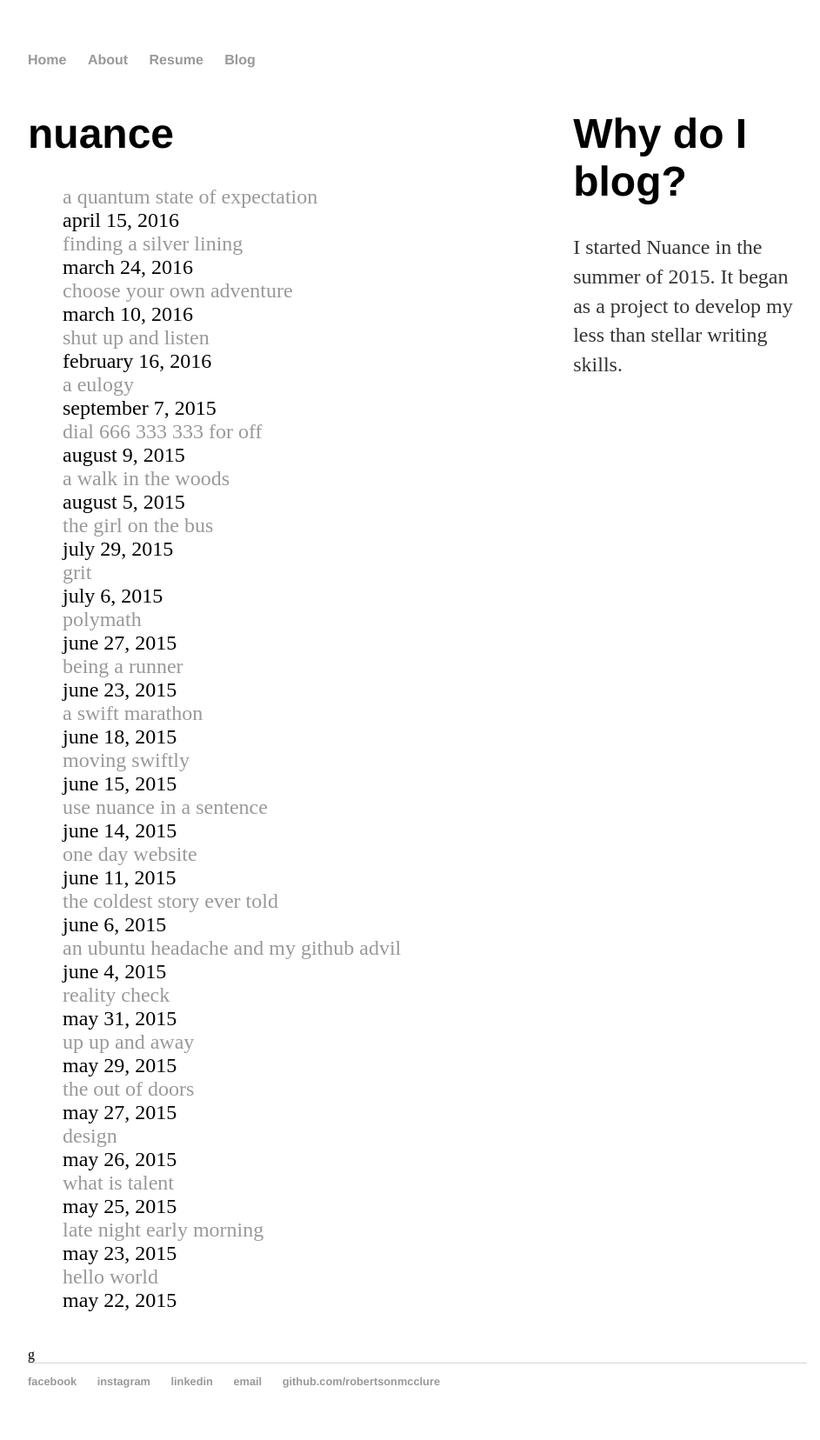
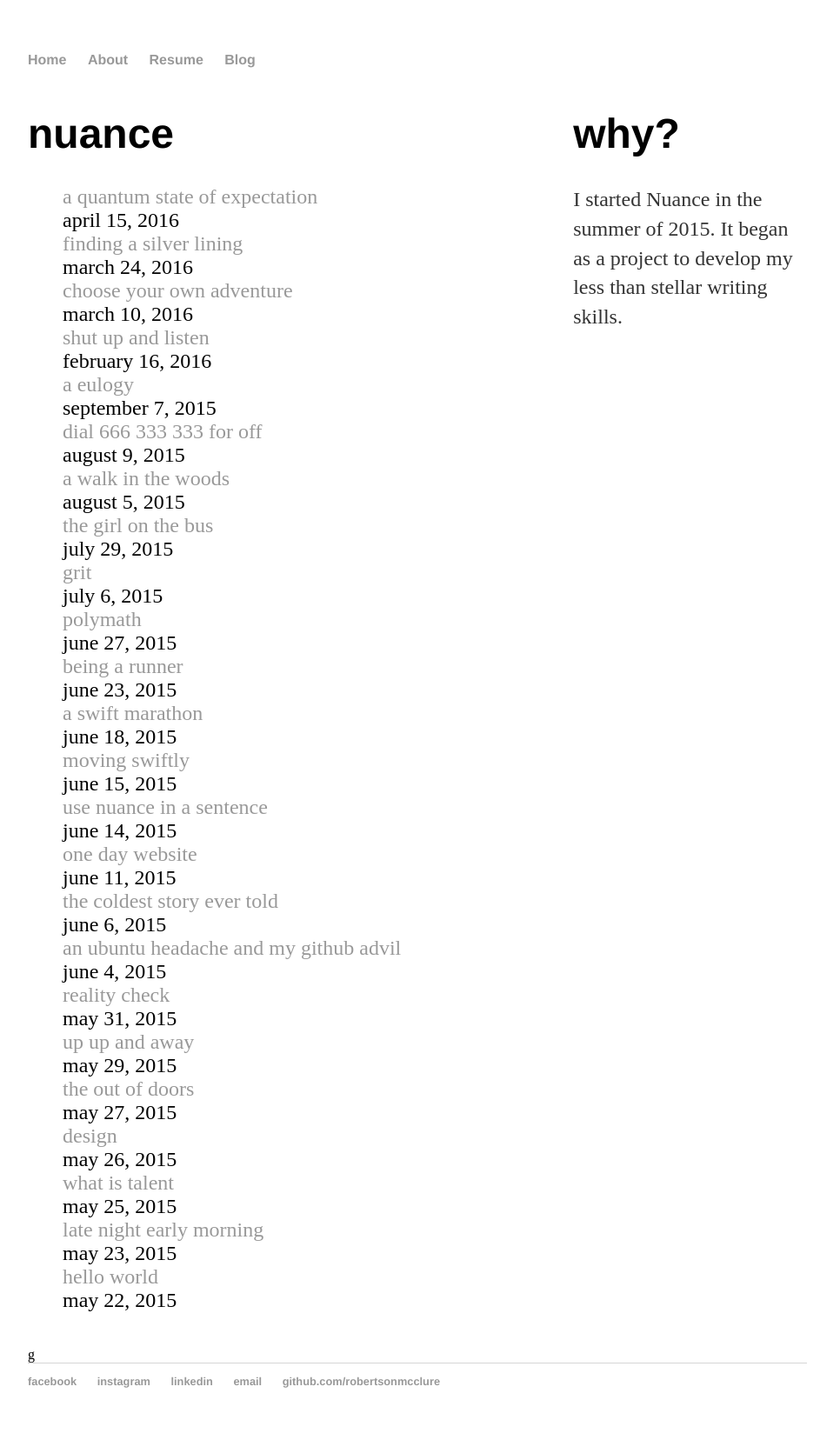
Before and after one commit to robertsonmcclure/robertsonmcclure.github.io, a Jekyll site: the page built from blog/index.html, in a window 1280 px wide. Shown: the whole page at 87% size, without its empty margins (160-1103 px from the left). Built offline with Jekyll 4.4.1, drawn with Linux system fonts in a browser that asks for light colours.

Commit message:
commited using script

```diff
--- a/blog/index.html
+++ b/blog/index.html
@@ -13,7 +13,7 @@ title: nuance
         </ul>
     </div>
     <div class="sidebar">
-        <h1>Why do I blog?</h1>
+        <h1>why?</h1>
         <p>I started Nuance in the summer of 2015. It began as a project to develop my less than stellar writing skills.</p>
     </div>
     <div class="clear"></div>
```
